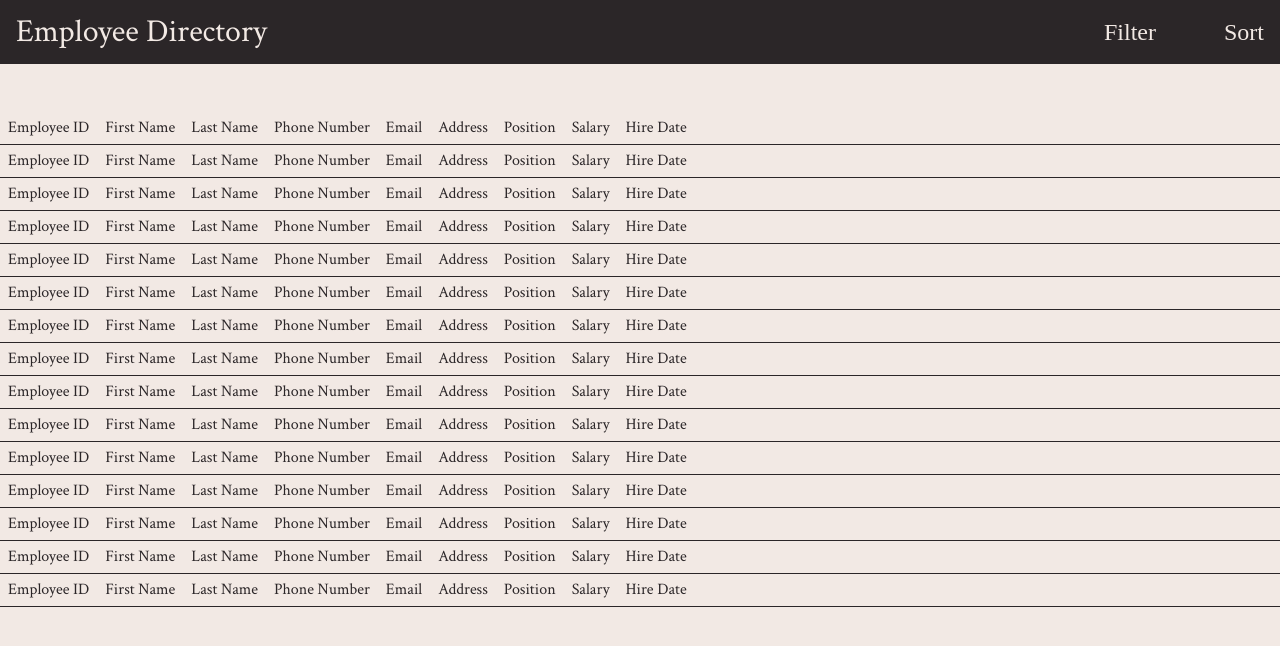
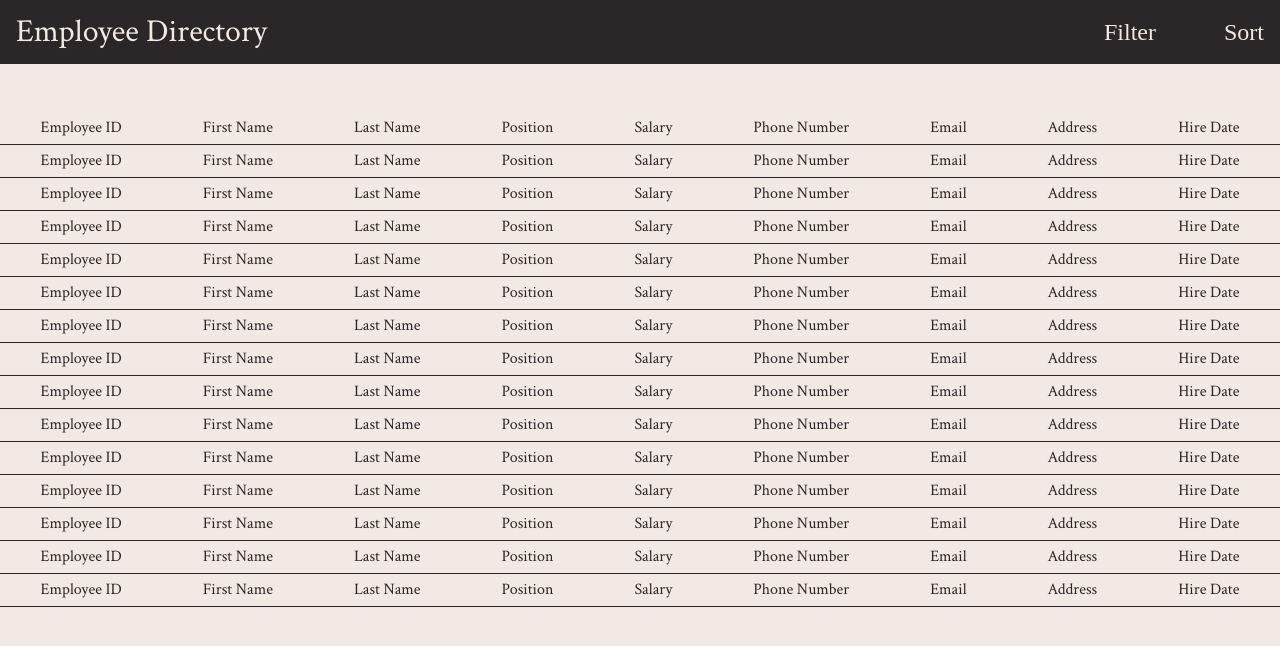
Before and after one commit to nbur4556/employee-directory, a React (Create React App) app: page / in a window 1280 px wide. Shown: the top 646 px of the page. Built offline with nearby package versions, Linux system fonts and the light colour scheme.

Commit message:
aligns employee data within row

```diff
--- a/src/components/EmployeeRow.js
+++ b/src/components/EmployeeRow.js
@@ -7,11 +7,11 @@ const EmployeeRow = () => {
             <p>Employee ID</p>
             <p>First Name</p>
             <p>Last Name</p>
+            <p>Position</p>
+            <p>Salary</p>
             <p>Phone Number</p>
             <p>Email</p>
             <p>Address</p>
-            <p>Position</p>
-            <p>Salary</p>
             <p>Hire Date</p>
         </section>
     );
--- a/src/stylesheets/employee-row.css
+++ b/src/stylesheets/employee-row.css
@@ -1,6 +1,7 @@
 .employee-row{
     display: flex;
     flex-direction: row;
+    justify-content: space-around;
 
     border-bottom: 1px solid var(--color-main-black);
 }
```
